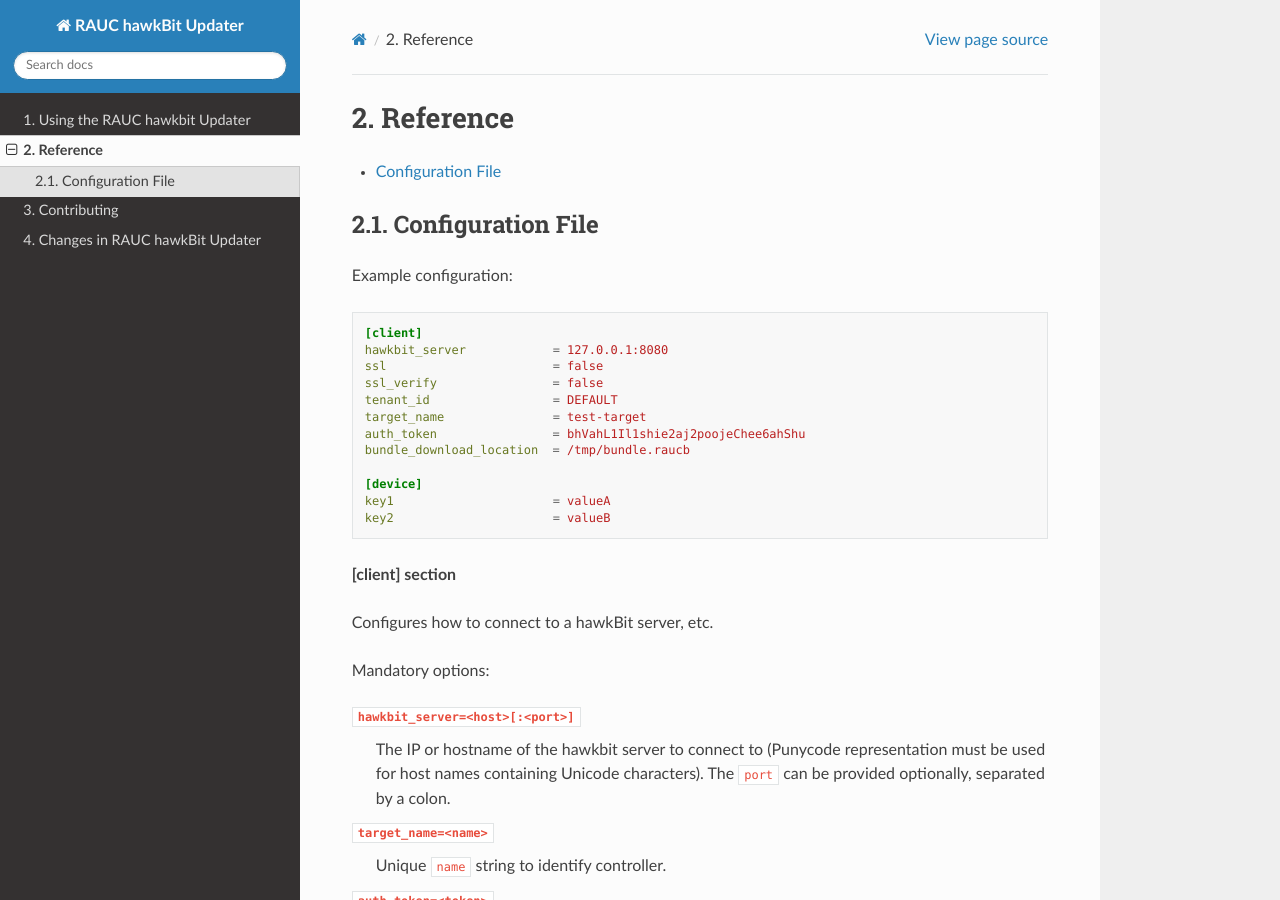
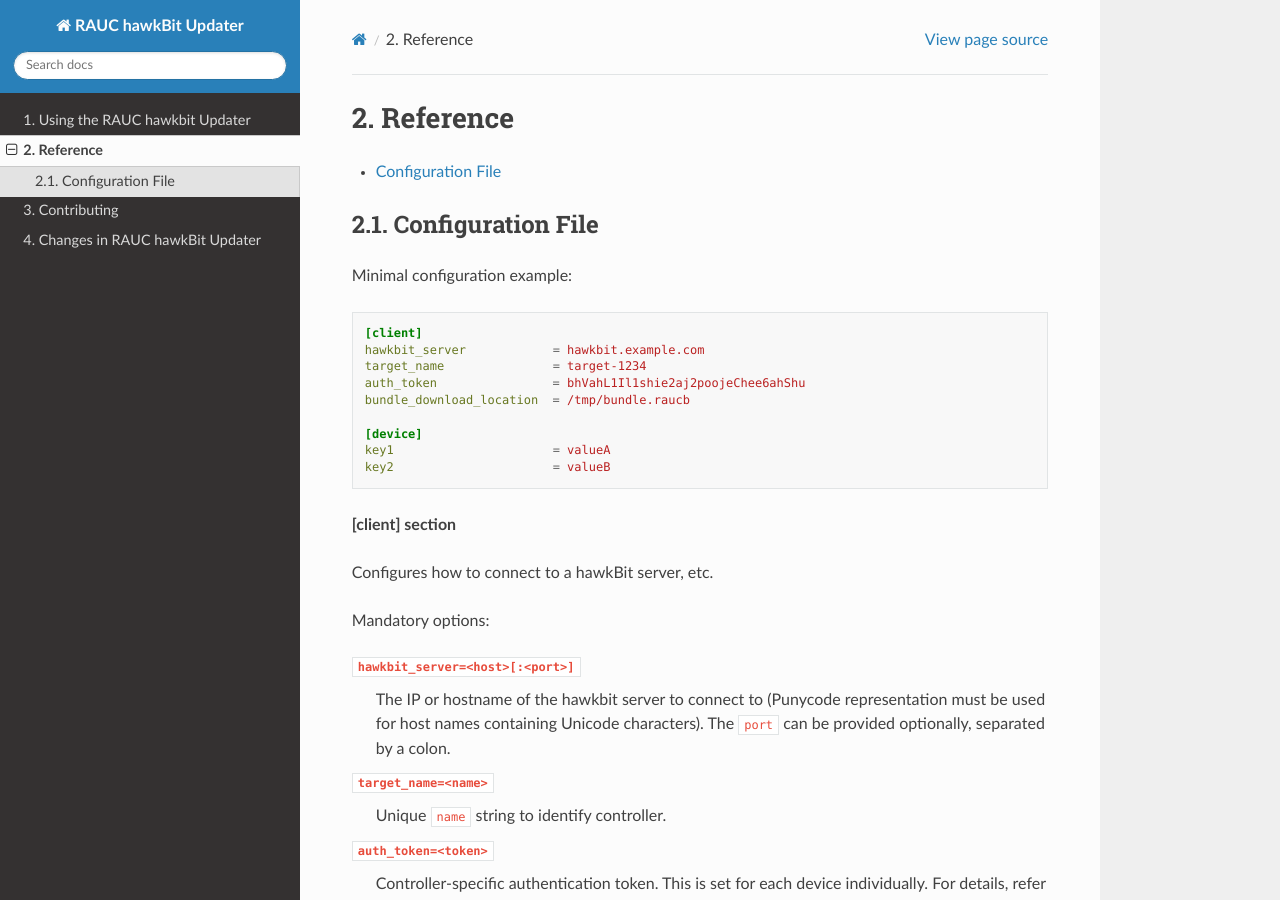
Before and after one commit to rauc/rauc-hawkbit-updater, a Sphinx documentation site: the page built from docs/reference.rst, in a window 1280 px wide and 900 px high. Built offline with Sphinx 7.4.7 and the Read the Docs theme 3.1.0, drawn with Linux system fonts in a browser that asks for light colours.

Commit message:
docs: reference: stick to a minimal example config
The README already contains the full version of the config, so let's add
a minimal variant here. All options are documented below, anyway.

Signed-off-by: Bastian Krause <bst@pengutronix.de>

```diff
--- a/docs/reference.rst
+++ b/docs/reference.rst
@@ -12,16 +12,13 @@
 Configuration File
 ------------------
 
-Example configuration:
+Minimal configuration example:
 
 .. code-block:: cfg
 
   [client]
-  hawkbit_server            = 127.0.0.1:8080
-  ssl                       = false
-  ssl_verify                = false
-  tenant_id                 = DEFAULT
-  target_name               = test-target
+  hawkbit_server            = hawkbit.example.com
+  target_name               = target-1234
   auth_token                = bhVahL1Il1shie2aj2poojeChee6ahShu
   bundle_download_location  = /tmp/bundle.raucb
 
```
